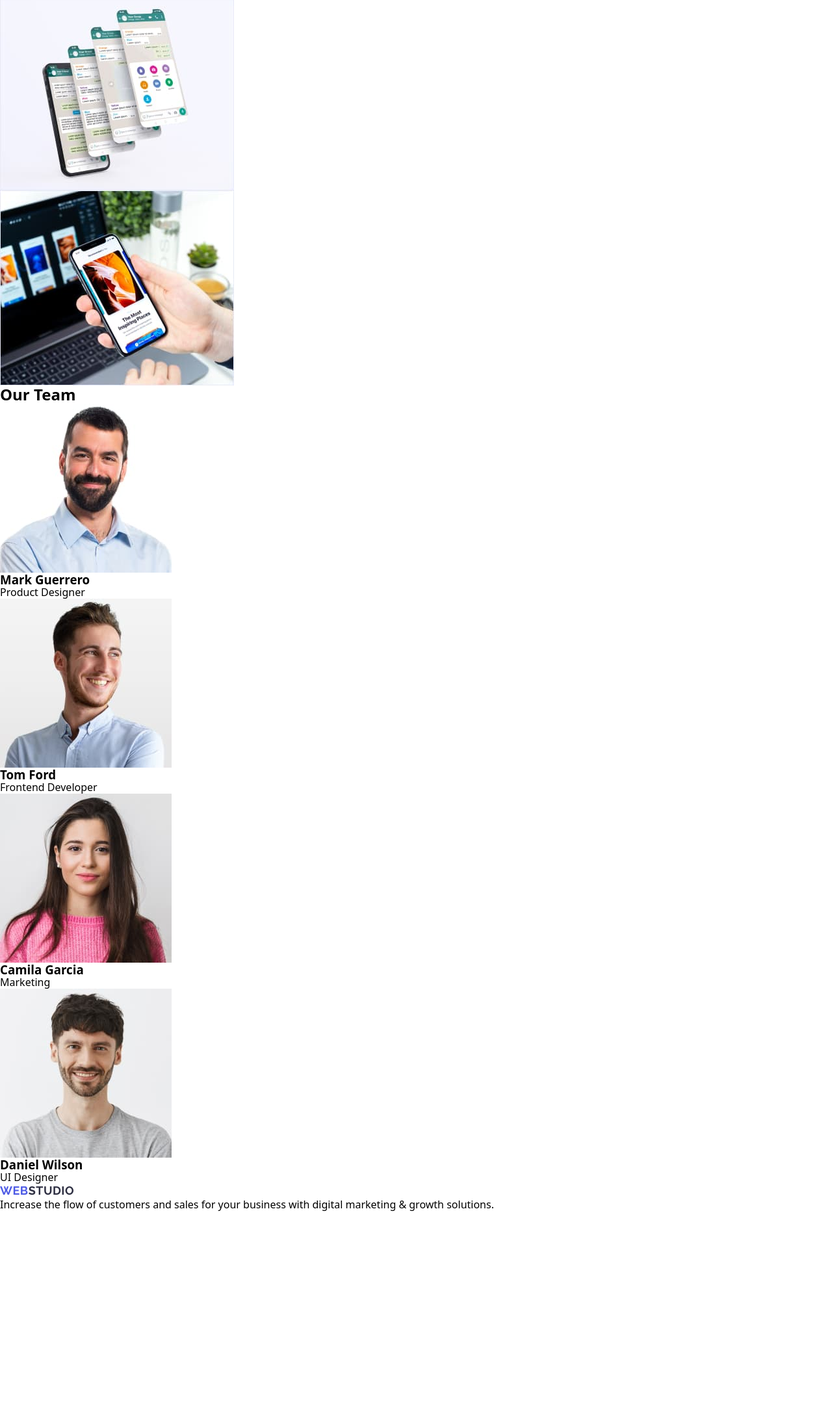
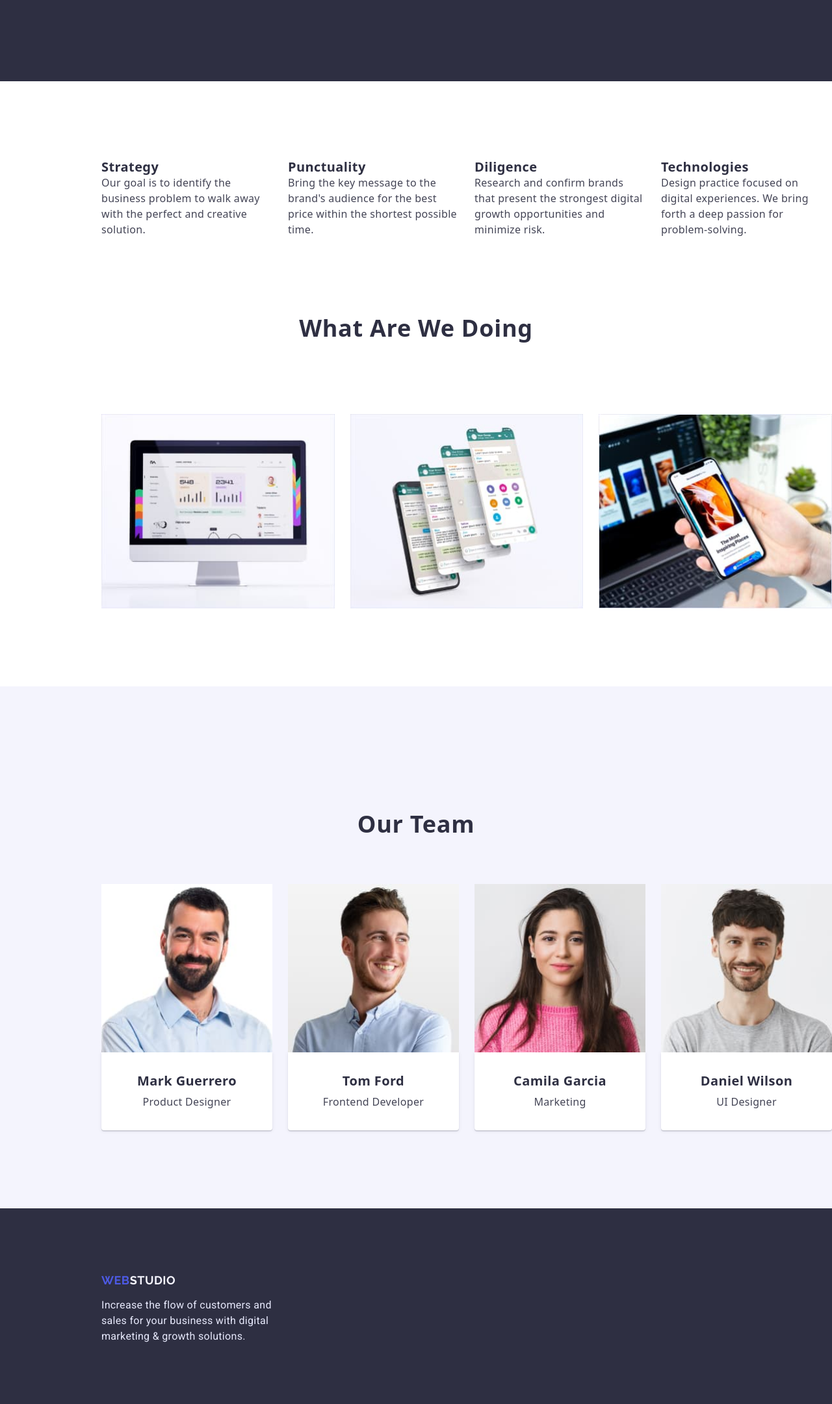
Before and after one commit to DmytroErmakov/goit-markup-hw-02, a plain HTML site: page index.html in a window 1280 px wide. Shown: the part 640-2800 px from the top of the page at 65% size. Before the commit the page ends 2504 px from the top, so only its background shows below. Drawn offline with nearby package versions, Linux system fonts and the light colour scheme.

Commit message:
index.html ok

```diff
--- a/css/styles.css
+++ b/css/styles.css
@@ -23,8 +23,18 @@ body {
     margin: 0 auto;
 }
 
-/* header    width: 1128px;
-    margin: 0 auto;*/
+.secondary-container {
+    width: 1128;
+        margin: 0 auto;
+}
+.third-container {
+
+}
+
+.fourth-container {
+
+}
+
 
 .header {
     background-color: #FFFFFF;
@@ -38,7 +48,7 @@ body {
     display: flex;
     align-items: center;
 }
-.header-logo {
+.header-logo, .footer-logo {
     margin-left: 156px;
     font-family: 'Raleway';
 font-style: normal;
@@ -82,22 +92,207 @@ color: #2E2F42;
 
 }
 .header-auth-item {
+
+
+
+}
+.header-auth-item-link {
+    font-weight: 400;
+    font-size: 16px;
+    line-height: 24px;
+    letter-spacing: 0.02em;
+    color: #434455;
+}
+
+.hero {
+    background-color: #2E2F42;
+}
+
+.hero-title {
+    margin: auto;
+    width: 492px;
+    padding-top: 192px;
+    font-weight: 600;
+        font-size: 56px;
+        line-height: 60px;
+       text-align: center;
+        letter-spacing: 0.02em;
+        color: #FFFFFF;
+
+}
+
+.hero-btn {
+       padding: 32px 16px;
+        margin-top: 48px;
+        margin-bottom: 192px;
+        margin-left: 635px;
+        /* нужно центрировать по горизонтали - не получается  */
+
+        font-weight: 600;
+        font-size: 16px;
+        line-height: 19px;
+        letter-spacing: 0.04em;
+
+        color: #FFFFFF;
+    background-color: #4D5AE5;
+    box-shadow: 0px 4px 4px rgba(0, 0, 0, 0.15);
+        border-radius: 4px;
+}
+.direction {
+
+    margin-left: 156px;
+    padding-top: 120px;
+    padding-bottom: 120px;
+    background-color: #FFFFFF;
+
+}
+
+.direction-title {
+    display: none;
+    font-weight: 600;
+        font-size: 20px;
+        line-height: 24px;
+      letter-spacing: 0.02em;
+       color: #2E2F42;
+}
+
+.direction-list {
+   display: flex;
+   align-items: center;
+   gap: 24px;
+}
+
+.direction-list-item {
+
+    width: 264px;
+}
+
+.item-title {
+    font-weight: 600;
+        font-size: 20px;
+        line-height: 24px;
+        letter-spacing: 0.02em;
+    color: #2E2F42;
+}
+
+.item-title-text {
     font-weight: 400;
         font-size: 16px;
         line-height: 24px;
         letter-spacing: 0.02em;
         color: #434455;
-
-
-}
-.header-auth-item-link {
-
 }
 
 
 
+.doing-title {
+    padding-bottom: 112px;
+    font-weight: 600;
+font-size: 36px;
+line-height: 40px;
+text-align: center;
+letter-spacing: 0.02em;
+text-transform: capitalize;
+color: #2E2F42
+}
+
+.doing-list {
+    margin-left: 156px;
+    padding-bottom: 120px;
+    display: flex;
+    align-items: center;
+    gap: 24px;
+}
+
+.team {
+    padding-top: 120px;
+    padding-bottom: 120px;
+    background-color: #F4F4FD;
+}
 
 
+
+.team-title {
+
+    padding-top: 72px;
+    font-weight: 600;
+        font-size: 36px;
+        line-height: 40px;
+        text-align: center;
+        letter-spacing: 0.02em;
+        text-transform: capitalize;
+        color: #2E2F42;
+}
+
+.team-list {
+    padding-top: 72px;
+    margin-left: 156px;
+    display: flex;
+    align-items: center;
+    gap: 24px;
+}
+
+.team-list-item-wrap {
+    box-shadow: 0px 1px 6px rgba(46, 47, 66, 0.08), 0px 1px 1px rgba(46, 47, 66, 0.16), 0px 2px 1px rgba(46, 47, 66, 0.08);
+        border-radius: 0px 0px 4px 4px;
+        background-color: #FFFFFF;
+}
+
+.team-list-item-title {
+    padding-top: 32px;
+font-weight: 600;
+    font-size: 20px;
+    line-height: 24px;
+    text-align: center;
+    letter-spacing: 0.02em;
+color: #2E2F42;
+}
+
+.team-list-item-text {
+    padding-top: 8px;
+    padding-bottom: 32px;
+    font-weight: 400;
+        font-size: 16px;
+        line-height: 24px;
+        text-align: center;
+        letter-spacing: 0.02em;
+        color: #434455;
+}
+
+.footer {
+    background-color: #2E2F42;
+}
+.footer-logo {
+    margin-left: 156px;
+    padding-top: 100px;
+}
+
+.footer-logo-text {
+font-family: 'Raleway';
+    font-style: normal;
+    font-weight: 800;
+    font-size: 18px;
+    line-height: 21px;
+    letter-spacing: 0.03em;
+    text-transform: uppercase;
+color: #F4F4FD;
+}
+
+.footer-text {
+   margin-left: 156px;
+   padding-top: 16px;
+   padding-bottom: 100px;
+
+        width: 264px;
+    font-family: 'Roboto';
+        font-style: normal;
+        font-weight: 400;
+        font-size: 16px;
+        line-height: 24px;
+        letter-spacing: 0.02em;
+        display: flex;
+    color: #E7E9FC;
+}
 
 
 
--- a/index.html
+++ b/index.html
@@ -4,13 +4,7 @@
     <meta charset="UTF-8">
     <meta http-equiv="X-UA-Compatible" content="IE=edge">
     <meta name="viewport" content="width=device-width, initial-scale=1.0">
-    <link
-      rel="stylesheet"
-      href="https://cdnjs.cloudflare.com/ajax/libs/modern-normalize/1.1.0/modern-normalize.min.css"
-      integrity="sha512-wpPYUAdjBVSE4KJnH1VR1HeZfpl1ub8YT/NKx4PuQ5NmX2tKuGu6U/JRp5y+Y8XG2tV+wKQpNHVUX03MfMFn9Q=="
-      crossorigin="anonymous"
-      referrerpolicy="no-referrer"
-    />
+    <link rel="stylesheet" href="https://cdnjs.cloudflare.com/ajax/libs/modern-normalize/1.1.0/modern-normalize.min.css" integrity="sha512-wpPYUAdjBVSE4KJnH1VR1HeZfpl1ub8YT/NKx4PuQ5NmX2tKuGu6U/JRp5y+Y8XG2tV+wKQpNHVUX03MfMFn9Q==" crossorigin="anonymous" referrerpolicy="no-referrer"/>
     <link rel="preconnect" href="https://fonts.gstatic.com">
     <link href="https://fonts.googleapis.com/css2?family=Raleway:wght@700&family=Roboto:wght@400;500;700;900&display=swap" rel="stylesheet">
     <title>Web Studio</title>
@@ -36,48 +30,52 @@
     </div>
     </header>
     <main>
-      <section>
-        <h1>Effective Solutions for Your Business</h1>
-        <button name="button">Order Service</button>
+      <section  class="hero">
+        <h1 class="hero-title">Effective Solutions for Your Business</h1>
+        <button name="button" type="button" class="hero-btn">Order Service</button>
       </section>
 
-      <section>
-        <h2>Directions</h2>
-        <ul>
-          <li>
-            <h3>Strategy</h3>
-            <p>
+      <section class="direction">
+        <div class="secondary-container">
+        <h2 class="direction-title">Directions</h2>
+        <ul class="direction-list">
+          <li class="direction-list-item">
+            <h3 class="item-title">Strategy</h3>
+            <p class="item-title-text">
               Our goal is to identify the business problem to walk away with the
               perfect and creative solution.
             </p>
           </li>
-          <li>
-            <h3>Punctuality</h3>
-            <p>
+          <li class="direction-list-item">
+            <h3 class="item-title">Punctuality</h3>
+            <p class="item-title-text">
               Bring the key message to the brand's audience for the best price
               within the shortest possible time.
             </p>
           </li>
-          <li>
-            <h3>Diligence</h3>
-            <p>
+          <li class="direction-list-item">
+            <h3 class="item-title">Diligence</h3>
+            <p class="item-title-text">
               Research and confirm brands that present the strongest digital
               growth opportunities and minimize risk.
             </p>
           </li>
-          <li>
-            <h3>Technologies</h3>
-            <p>
+          <li class="direction-list-item">
+            <h3 class="item-title">Technologies</h3>
+            <p class="item-title-text">
               Design practice focused on digital experiences. We bring forth a
               deep passion for problem-solving.
             </p>
           </li>
         </ul>
+        </div>
       </section>
 
-      <section>
-        <h2>What are we doing</h2>
-        <ul>
+      <section class="doing">
+
+        <div class="third-container">
+        <h2 class="doing-title">What are we doing</h2>
+        <ul class="doing-list">
           <li>
             <img src="./image/monoblock.jpg" alt="monoblock" width="360"
             height="300">
@@ -91,41 +89,52 @@
             height="300">
           </li>
         </ul>
+        </div>
       </section>
 
-      <section>
-        <h2>Our Team</h2>
-        <ul>
+      <section class="team">
+        <div class="fourth-container">
+        <h2 class="team-title">Our Team</h2>
+        <ul class="team-list">
           <li>
             <img src="./image/markguerrero.jpg" alt="markguerrero" width="264"
             height="260">
-            <h3>Mark Guerrero</h3>
-            <p>Product Designer</p>
+            <div class="team-list-item-wrap">
+            <h3 class="team-list-item-title">Mark Guerrero</h3>
+            <p class="team-list-item-text">Product Designer</p>
+            </div>
           </li>
           <li>
             <img src="./image/tomford.jpg" alt="tomford" width="264"
             height="260">
-            <h3>Tom Ford</h3>
-            <p>Frontend Developer</p>
+            <div class="team-list-item-wrap">
+            <h3 class="team-list-item-title">Tom Ford</h3>
+            <p class="team-list-item-text">Frontend Developer</p>
+            </div>
           </li>
           <li>
             <img src="./image/camilagarcia.jpg" alt="camilagarcia" width="264"
             height="260">
-            <h3>Camila Garcia</h3>
-            <p>Marketing</p>
+            <div class="team-list-item-wrap">
+            <h3 class="team-list-item-title">Camila Garcia</h3>
+            <p class="team-list-item-text">Marketing</p>
+            </div>
           </li>
           <li>
              <img src="./image/danielwilson.jpg" alt="danielwilson" width="264"
             height="260">
-            <h3>Daniel Wilson</h3>
-            <p>UI Designer</p>
+            <div class="team-list-item-wrap">
+            <h3 class="team-list-item-title">Daniel Wilson</h3>
+            <p class="team-list-item-text">UI Designer</p>
+            </div>
           </li>
         </ul>
+        </div>
       </section>
     </main>
-    <footer>
-      <a href="./index.html" class="logo">web<span class="logo-type">studio</span></a>
-      <p>
+    <footer class="footer">
+      <a href="./index.html" class="footer-logo">web<span class="footer-logo-text">studio</span></a>
+      <p class="footer-text">
         Increase the flow of customers and sales for your business with digital
         marketing & growth solutions.
       </p>
```
